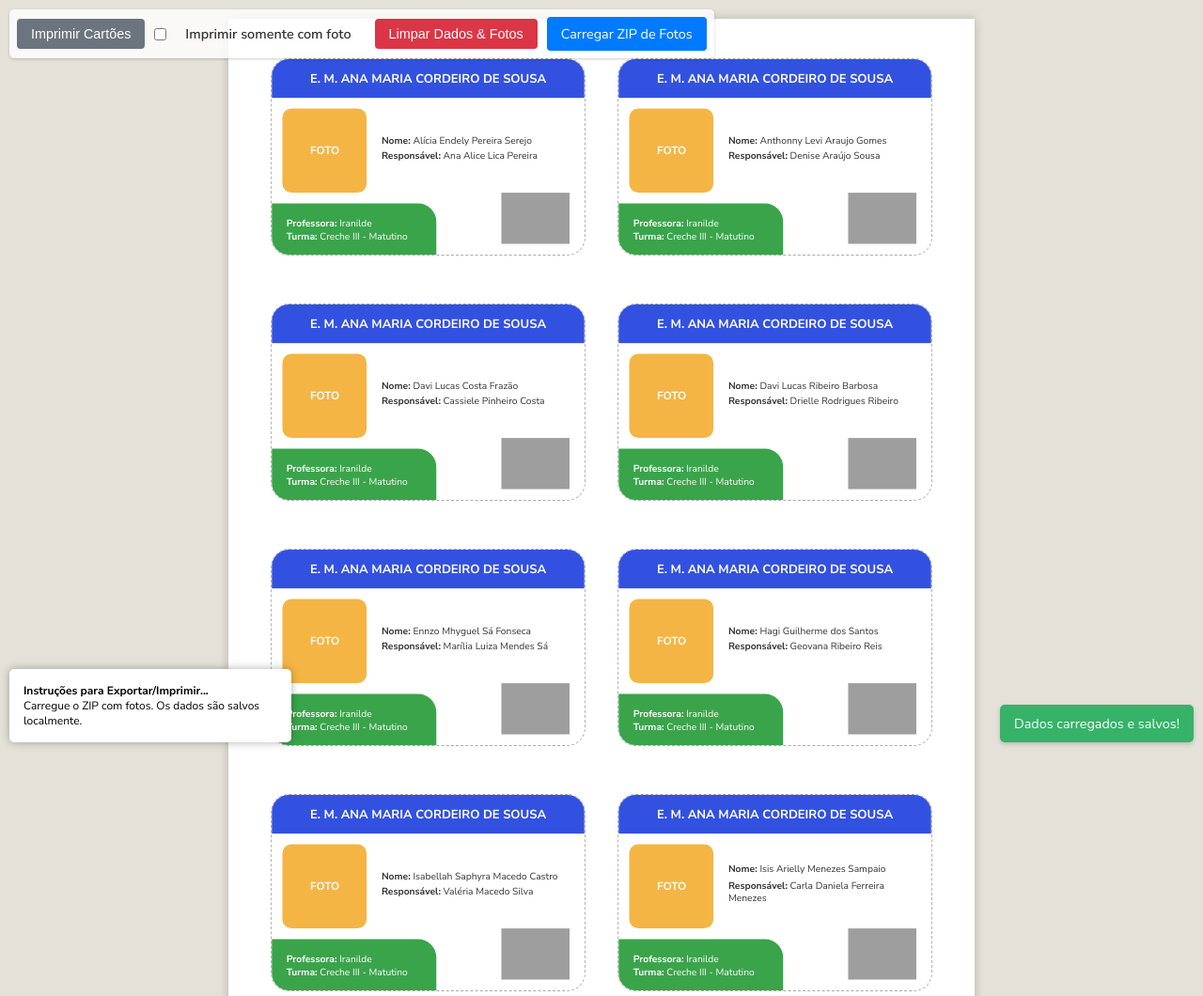
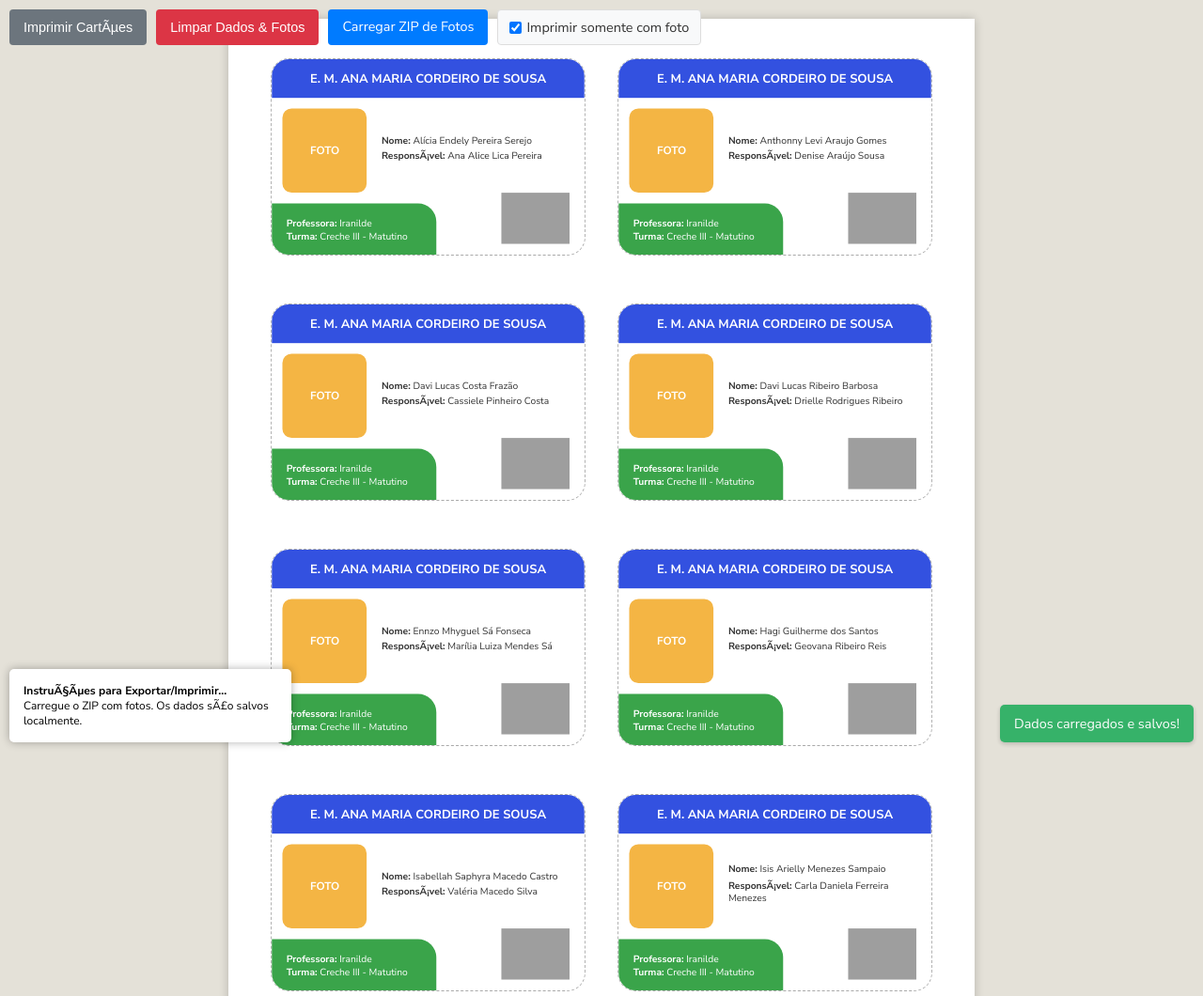
Before and after one commit to suntzar/card-studant, a plain HTML site: page index.html in a window 1280 px wide. Shown: the top 1060 px of the page at 94% size. Drawn offline with nearby package versions, Linux system fonts and the light colour scheme; grey boxes are pictures that could not be loaded.

Commit message:
Update index.html

```diff
--- a/index.html
+++ b/index.html
@@ -1,7 +1,7 @@
 <!DOCTYPE html>
 <html lang="pt-BR">
 <head>
-    <meta charset="UTF-8">
+    <meta charset="UTF--8">
     <meta name="viewport" content="width=device-width, initial-scale=1.0">
     <title>Cartões Escolares com Fotos e Status</title>
     <link rel="preconnect" href="https://fonts.googleapis.com">
@@ -47,12 +47,10 @@
             .cartao { box-shadow: none !important; border: 0.5pt dashed var(--cor-borda-corte) !important; }
             .cartao-foto-container img { -webkit-print-color-adjust: exact; print-color-adjust: exact; }
 
-            /* --- NOVA REGRA CSS PARA IMPRESSÃO --- */
-            /* Se a página estiver com a classe de filtragem, oculta os cartões sem foto */
-            .pagina.filtrando-impressao .cartao.sem-foto {
+            /* NOVO: Regra para esconder cartões sem foto durante a impressão, se a opção estiver ativa */
+            body.imprimir-apenas-com-foto .cartao.sem-foto {
                 display: none !important;
             }
-            /* --- FIM DA NOVA REGRA --- */
         }
         .cartao {
             width: var(--cartao-largura-base); height: var(--cartao-altura-base);
@@ -104,9 +102,8 @@
         }
         .upload-zip-label:hover { background-color: #0069d9; }
         .controles-pagina {
-            display:flex; flex-wrap: wrap; align-items: center; gap: 10px; position: fixed;
-            top: 10px; left: 10px; z-index: 1000; background-color: rgba(255, 255, 255, 0.8);
-            padding: 8px; border-radius: 5px; box-shadow: 0 1px 3px rgba(0,0,0,0.2);
+            display:flex; flex-wrap: wrap; gap: 10px; position: fixed;
+            top: 10px; left: 10px; z-index: 1000;
         }
         .controles-pagina button, .controles-pagina label {
             padding: 8px 15px; font-size:0.9em; border-radius: 4px; border:none; cursor:pointer;
@@ -115,24 +112,37 @@
         .controles-pagina button:hover { background-color: #5a6268; }
         .controles-pagina #limparDados { background-color: #dc3545; }
         .controles-pagina #limparDados:hover { background-color: #c82333; }
-        /* --- NOVO ESTILO PARA O CHECKBOX DE FILTRO --- */
-        .filtro-impressao-container { display: flex; align-items: center; gap: 5px; color: #333; font-weight: 600; }
-        .filtro-impressao-container input { margin-top: 1px; }
+
+        /* NOVO: Estilo para o controle de filtro de impressão */
+        .filtro-impressao {
+            background-color: #f8f9fa;
+            padding: 8px 12px;
+            border-radius: 4px;
+            display: flex;
+            align-items: center;
+            gap: 5px;
+            color: #333;
+            border: 1px solid #ddd;
+        }
+        .filtro-impressao label {
+            padding: 0;
+            font-size: 0.9em;
+        }
+
     </style>
 </head>
 <body>
-  <!-- --- CONTROLES DA PÁGINA ATUALIZADOS --- -->
   <div class="controles-pagina no-print">
-      <button id="btnImprimir">Imprimir Cartões</button>
-      <div class="filtro-impressao-container">
-          <input type="checkbox" id="filtroImprimirComFoto" name="filtroImprimirComFoto">
-          <label for="filtroImprimirComFoto">Imprimir somente com foto</label>
-      </div>
+      <button onclick="window.print()">Imprimir Cartões</button>
       <button id="limparDados">Limpar Dados & Fotos</button>
       <label for="inputCarregarZipFotos" class="upload-zip-label">Carregar ZIP de Fotos</label>
       <input type="file" id="inputCarregarZipFotos" accept=".zip" style="display: none;">
+      <!-- NOVO: Checkbox para controlar a impressão -->
+      <div class="filtro-impressao">
+        <input type="checkbox" id="imprimirApenasComFoto" checked>
+        <label for="imprimirApenasComFoto">Imprimir somente com foto</label>
+      </div>
   </div>
-  <!-- --- FIM DOS CONTROLES ATUALIZADOS --- -->
 
   <div class="pagina-container">
     <div class="pagina" id="paginaCartoes">
@@ -155,14 +165,13 @@
         const inputCarregarZipFotos = document.getElementById("inputCarregarZipFotos");
         const btnLimparDados = document.getElementById('limparDados');
         const statusArea = document.getElementById('statusArea');
-        // --- NOVOS ELEMENTOS DO DOM ---
-        const btnImprimir = document.getElementById('btnImprimir');
-        const chkFiltroImprimir = document.getElementById('filtroImprimirComFoto');
-        // --- FIM DOS NOVOS ELEMENTOS ---
+        // NOVO: Referência para o checkbox de filtro
+        const chkImprimirApenasComFoto = document.getElementById('imprimirApenasComFoto');
 
         const caminhoArquivoMat = "dados_alunos_mat.json";
         const caminhoArquivoVesp = "dados_alunos_vesp.json";
         const chaveLocalStorage = 'dadosCartoesEscolaresUnificados';
+        const chavePrefImpressao = 'imprimirApenasComFotoPref'; // NOVO
         const cartoesPorQuebraVisual = 8;
         let imagensCarregadasDoZip = {};
         let statusTimeout;
@@ -185,31 +194,30 @@
         if (btnLimparDados) {
             btnLimparDados.addEventListener('click', function() {
                 localStorage.removeItem(chaveLocalStorage);
+                // NOVO: Limpa também a preferência de impressão
+                localStorage.removeItem(chavePrefImpressao);
                 imagensCarregadasDoZip = {};
                 exibirStatus('Dados locais e fotos em memória limpos. Recarregando...', 'info');
                 setTimeout(() => window.location.reload(), 1500);
             });
         }
 
-        // --- NOVA LÓGICA DE IMPRESSÃO ---
-        if (btnImprimir && chkFiltroImprimir) {
-            btnImprimir.addEventListener('click', () => {
-                if (chkFiltroImprimir.checked) {
-                    // Adiciona a classe de filtragem antes de imprimir
-                    containerPagina.classList.add('filtrando-impressao');
-                }
+        // NOVO: Lógica para o checkbox de impressão
+        if (chkImprimirApenasComFoto) {
+            // Restaura o estado salvo do checkbox ao carregar a página
+            const preferenciaSalva = localStorage.getItem(chavePrefImpressao) !== 'false'; // Padrão é true
+            chkImprimirApenasComFoto.checked = preferenciaSalva;
+            document.body.classList.toggle('imprimir-apenas-com-foto', preferenciaSalva);
 
-                window.print();
-            });
-
-            // Limpa a classe de filtragem depois que a caixa de diálogo de impressão for fechada
-            window.addEventListener('afterprint', () => {
-                containerPagina.classList.remove('filtrando-impressao');
+            // Adiciona o evento para alterar a classe no body e salvar a preferência
+            chkImprimirApenasComFoto.addEventListener('change', function() {
+                const isChecked = this.checked;
+                document.body.classList.toggle('imprimir-apenas-com-foto', isChecked);
+                localStorage.setItem(chavePrefImpressao, isChecked);
+                exibirStatus(`Impressão: ${isChecked ? 'Apenas cartões com foto' : 'Todos os cartões'}`, 'info', 2500);
             });
         }
-        // --- FIM DA NOVA LÓGICA DE IMPRESSÃO ---
 
-        // --- FUNÇÃO `criarCartaoHTML` ATUALIZADA ---
         function criarCartaoHTML(aluno) {
             const escapeHTML = str => {
                 if (typeof str !== "string") return str;
@@ -220,19 +228,17 @@
             const nomeArquivoFoto = aluno.arquivoFoto;
             const imagemSrc = nomeArquivoFoto && imagensCarregadasDoZip[nomeArquivoFoto] ? imagensCarregadasDoZip[nomeArquivoFoto] : null;
 
-            let classesCartao = "cartao";
+            // NOVO: Determina a classe com base na existência da foto
+            const classeFotoStatus = imagemSrc ? 'tem-foto' : 'sem-foto';
+
             let fotoElemento = '<div class="foto-placeholder-texto">FOTO</div>';
-
             if (imagemSrc) {
                 fotoElemento = `<img src="${imagemSrc}" alt="Foto de ${escapeHTML(aluno.nomeAluno)}">`;
-            } else {
-                // Adiciona a classe "sem-foto" se não houver imagem
-                classesCartao += " sem-foto";
             }
 
-            // Usa a variável `classesCartao` para definir as classes do elemento
+            // NOVO: Adiciona a classe 'tem-foto' ou 'sem-foto' ao div do cartão
             return `
-                <div class="${classesCartao}" data-arquivo-foto="${nomeArquivoFoto || ''}">
+                <div class="cartao ${classeFotoStatus}" data-arquivo-foto="${nomeArquivoFoto || ''}">
                     <div class="cartao-cabecalho">E. M. ANA MARIA CORDEIRO DE SOUSA</div>
                     <div class="cartao-corpo">
                         <div class="cartao-foto-container">${fotoElemento}</div>
@@ -252,7 +258,6 @@
                     </div>
                 </div>`;
         }
-        // --- FIM DA FUNÇÃO ATUALIZADA ---
 
         function criarEspacadorHTML() { return `<div class="espacador-quebra-pagina"></div>`; }
 
```
